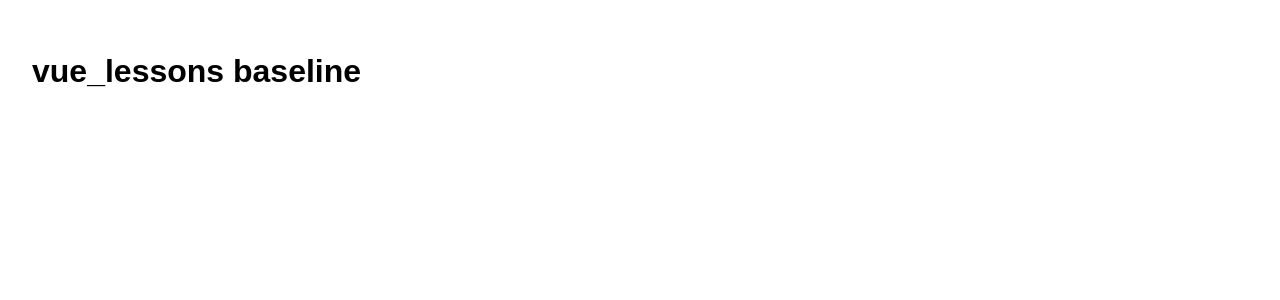
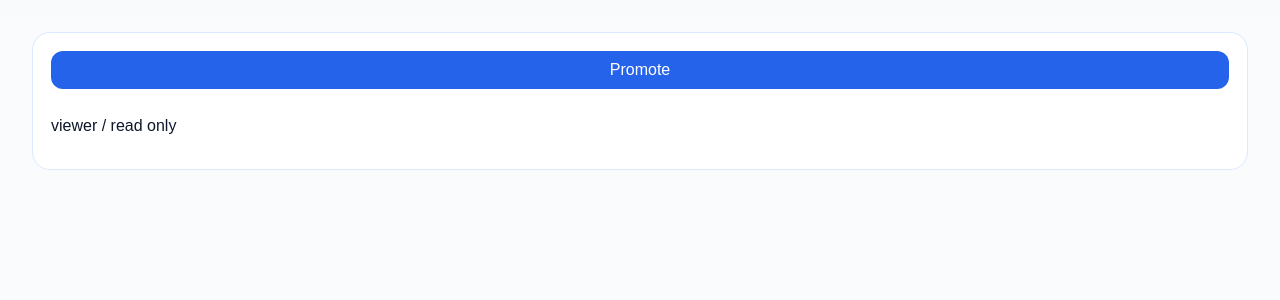
Before and after one commit to angularWorkshop/vue_lessons, a Vue app: page / in a window 1280 px wide. Shown: the top 300 px of the page. Built offline with nearby package versions, Linux system fonts and the light colour scheme.

Commit message:
feat: lesson pinia-cycle-fix

```diff
--- a/src/App.vue
+++ b/src/App.vue
@@ -1,16 +1,81 @@
 <script setup>
-const title = 'vue_lessons baseline';
+import { createPinia, setActivePinia } from 'pinia';
+setActivePinia(createPinia());
+
+import { useAuthStore } from './stores/auth-store.js';
+import { usePermissionsStore } from './stores/permissions-store.js';
+const auth = useAuthStore(); const permissions = usePermissionsStore();
+function promote() { auth.promote(); }
 </script>
 
 <template>
-  <main class="app">
-    <h1>{{ title }}</h1>
-  </main>
+<main class="screen"><section class="panel stack"><button type="button" @click="promote">Promote</button><p>{{ auth.role }} / {{ permissions.summary }}</p></section></main>
 </template>
 
 <style scoped>
-.app {
-  padding: 24px;
+:global(body) {
+  margin: 0;
+}
+
+.screen {
+  min-height: 100vh;
+  padding: 32px;
+  display: grid;
+  gap: 16px;
+  align-content: start;
+  background: linear-gradient(180deg, #f8fafc 0%, #ffffff 100%);
+  color: #0f172a;
   font-family: Arial, sans-serif;
 }
+
+.panel {
+  padding: 18px;
+  border-radius: 18px;
+  background: white;
+  border: 1px solid #dbeafe;
+}
+
+.stack {
+  display: grid;
+  gap: 12px;
+}
+
+.row {
+  display: flex;
+  gap: 8px;
+  align-items: center;
+  flex-wrap: wrap;
+}
+
+button,
+input,
+select {
+  font: inherit;
+}
+
+button {
+  border: 0;
+  border-radius: 12px;
+  padding: 10px 14px;
+  background: #2563eb;
+  color: white;
+  cursor: pointer;
+}
+
+button[disabled] {
+  opacity: 0.55;
+  cursor: not-allowed;
+}
+
+input,
+select {
+  padding: 10px 12px;
+  border-radius: 12px;
+  border: 1px solid #cbd5e1;
+}
+
+ul {
+  margin: 0;
+  padding-left: 20px;
+}
 </style>
--- /dev/null
+++ b/src/stores/auth-store.js
@@ -0,0 +1,2 @@
+import { defineStore } from 'pinia';
+export const useAuthStore = defineStore('auth', { state: () => ({ role: 'viewer' }), actions: { promote() { this.role = 'editor'; } } });
--- /dev/null
+++ b/src/stores/permissions-store.js
@@ -0,0 +1,3 @@
+import { defineStore } from 'pinia';
+import { useAuthStore } from './auth-store.js';
+export const usePermissionsStore = defineStore('permissions', { state: () => ({ summary: 'read only' }), actions: { syncRole() { const auth = useAuthStore(); this.summary = auth.role === 'editor' ? 'can edit' : 'read only'; } } });
```
Also changed, not shown: src/main.js (line endings or trailing spaces), 2 other files (tests, documents, lock files or other folders).
